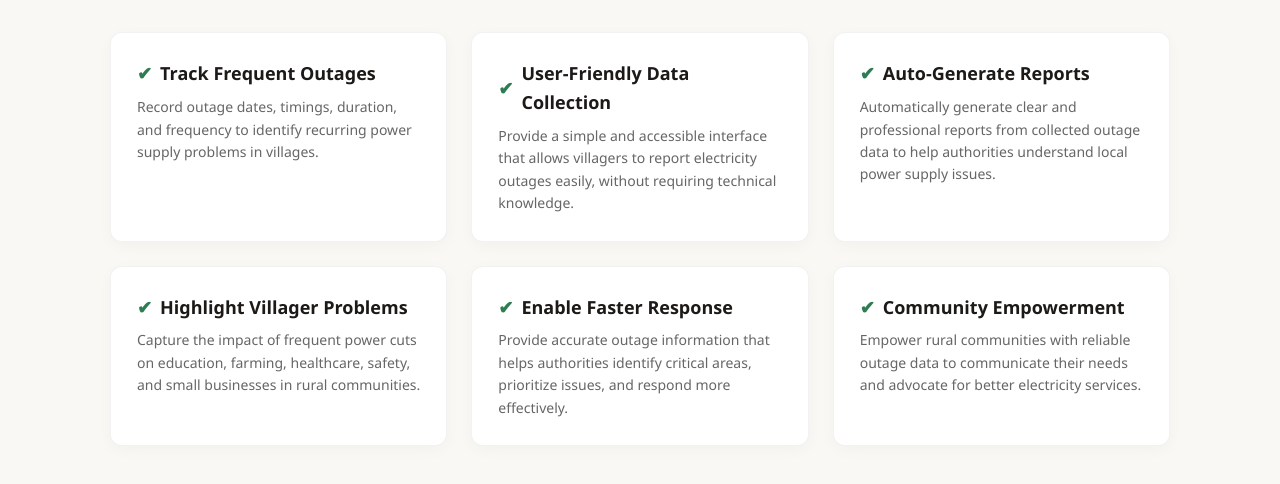
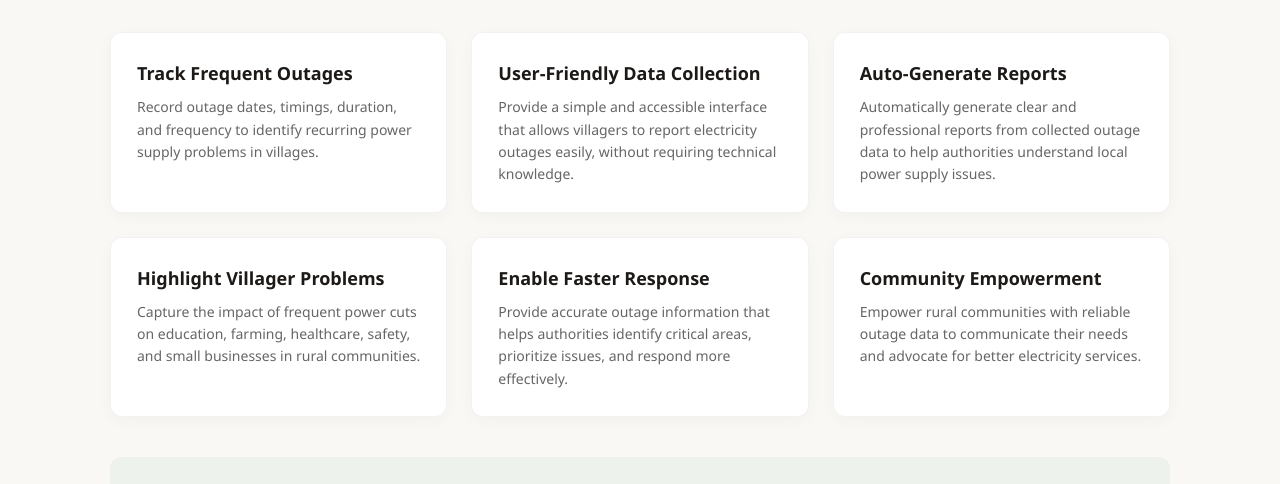
Before and after one commit to agrimtonk-rgb/web-dev-project-, a plain HTML site: page objectives.html in a window 1280 px wide. Shown: the part 240-724 px from the top of the page. Drawn offline with Linux system fonts and the light colour scheme.

Commit message:
clear user interface of objective

```diff
--- a/objectives.html
+++ b/objectives.html
@@ -40,29 +40,29 @@
     <!-- 6 Objectives Cards -->
     <div class="grid-3">
       <div class="card">
-        <h3 style="display: flex; align-items: center; gap: 8px;"><span style="color: #2e7d52;">✔</span> Track Frequent Outages</h3>
+        <h3 style="display: flex; align-items: center; gap: 8px;"> Track Frequent Outages</h3>
        <p>Record outage dates, timings, duration, and frequency to identify recurring power supply problems in villages.</p>
       </div>
       <div class="card">
-        <h3 style="display: flex; align-items: center; gap: 8px;"><span style="color: #2e7d52;">✔</span> User-Friendly Data Collection</h3>
+        <h3 style="display: flex; align-items: center; gap: 8px;"> User-Friendly Data Collection</h3>
         <p>Provide a simple and accessible interface that allows villagers to report electricity outages easily, without requiring technical knowledge.</p>
       </div>
       <div class="card">
-        <h3 style="display: flex; align-items: center; gap: 8px;"><span style="color: #2e7d52;">✔</span> Auto-Generate Reports</h3>
+        <h3 style="display: flex; align-items: center; gap: 8px;"> Auto-Generate Reports</h3>
          <p>Automatically generate clear and professional reports from collected outage data to help authorities understand local power supply issues.</p>
 
       </div>
       <div class="card">
-        <h3 style="display: flex; align-items: center; gap: 8px;"><span style="color: #2e7d52;">✔</span> Highlight Villager Problems</h3>
+        <h3 style="display: flex; align-items: center; gap: 8px;"> Highlight Villager Problems</h3>
          <p>Capture the impact of frequent power cuts on education, farming, healthcare, safety, and small businesses in rural communities.</p>
       </div>
       <div class="card">
-        <h3 style="display: flex; align-items: center; gap: 8px;"><span style="color: #2e7d52;">✔</span> Enable Faster Response</h3>
+        <h3 style="display: flex; align-items: center; gap: 8px;"> Enable Faster Response</h3>
         <p>Provide accurate outage information that helps authorities identify critical areas, prioritize issues, and respond more effectively.</p>
 </div>
 
       <div class="card">
-        <h3 style="display: flex; align-items: center; gap: 8px;"><span style="color: #2e7d52;">✔</span> Community Empowerment</h3>
+        <h3 style="display: flex; align-items: center; gap: 8px;"> Community Empowerment</h3>
         <p>Empower rural communities with reliable outage data to communicate their needs and advocate for better electricity services.</p>
 
  </div>
```
